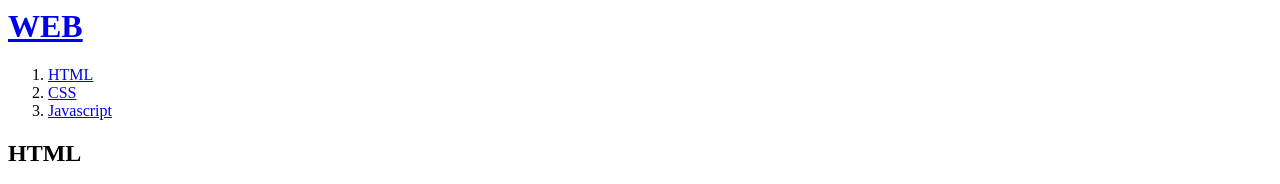
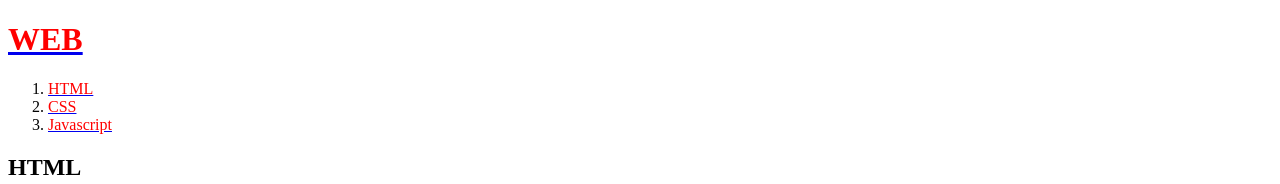
Before and after one commit to judevv/my-first-web-site, a plain HTML site: page 1.html in a window 1280 px wide. Shown: the top 184 px of the page. Drawn offline with Linux system fonts and the light colour scheme.

Commit message:
CSS를 배워야하는 이유 실습

```diff
--- a/1.html
+++ b/1.html
@@ -1,13 +1,14 @@
+<!DOCTYPE html>
 <head>
     <title>WEB1 - html</title>
     <meta charset="utf-8">
 </head>
 <body>
-    <h1><a href="index.html">WEB</a></h1>
+    <h1><a href="index.html"><font color="red">WEB</font></a></h1>
     <ol>
-        <li><a href="1.html">HTML</a></li>
-        <li><a href="2.html">CSS</a></li>
-        <li><a href="3.html">Javascript</a></li>
+        <li><a href="1.html"><font color="red">HTML</font></a></li>
+        <li><a href="2.html"><font color="red">CSS</font></a></li>
+        <li><a href="3.html"><font color="red">Javascript</font></a></li>
     </ol>
     <h2>HTML</h2>
     <p><a href="https://www.w3.org/TR/html5/" target="_blank" title="html5 speicification">Hypertext Markup Language (HTML)</a>is the standard markup language for <strong>creating <u>web</u> pages</strong> and web applications. Web browsers receive HTML documents from a web server or from local storage and render them into multimedia web pages. HTML describes the structure of a web page semantically and originally included cues for the appearance of the document.<img src="codding.jpg" width="100%">
```
